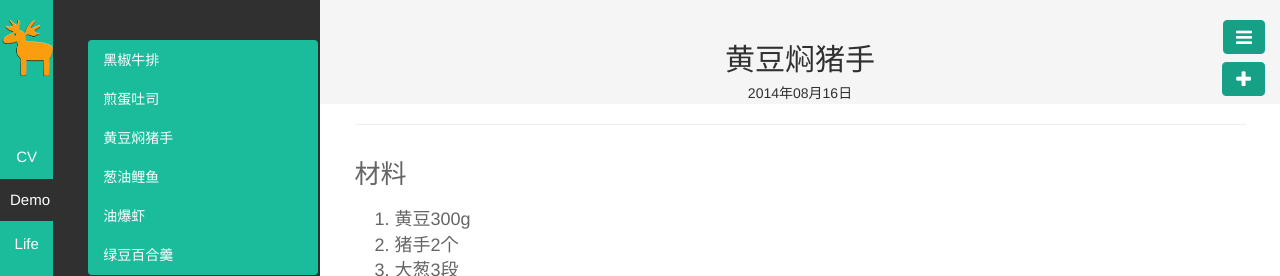
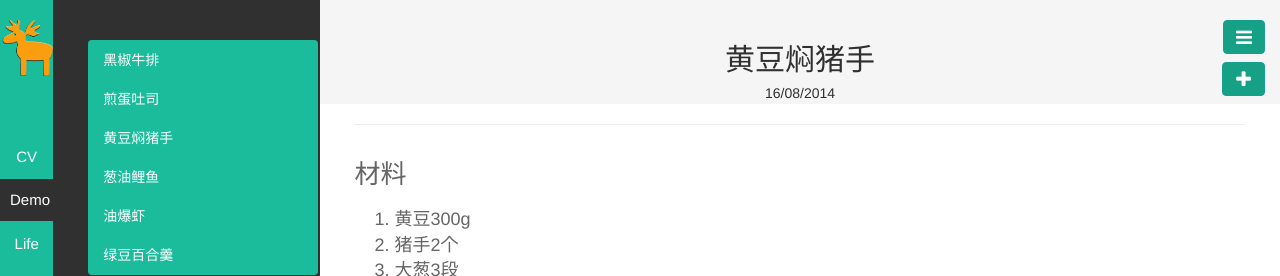
Before and after one commit to javadavid/javadavid, a Jekyll site: the page built from _posts/Tech/2014-08-16-Pig-Trotter.md, in a window 1280 px wide. Shown: the top 276 px of the page. Built offline with Jekyll 4.4.1, drawn with Linux system fonts in a browser that asks for light colours; Markdown is read by kramdown in place of the engine named in the settings.

Commit message:
adjust date

```diff
--- a/_layouts/post.html
+++ b/_layouts/post.html
@@ -5,7 +5,7 @@ layout: base
   <div class="col-md-13 aside3-title">
     <br>
     <h2 id="#identifier">{{ page.title }}</h2>
-    {{ page.date | date:"%Y年%m月%d日" }}
+    {{ page.date | date:"%d/%m/%Y" }}
   </div>
   <div class="col-md-13 aside3-content">
     <hr>
```
